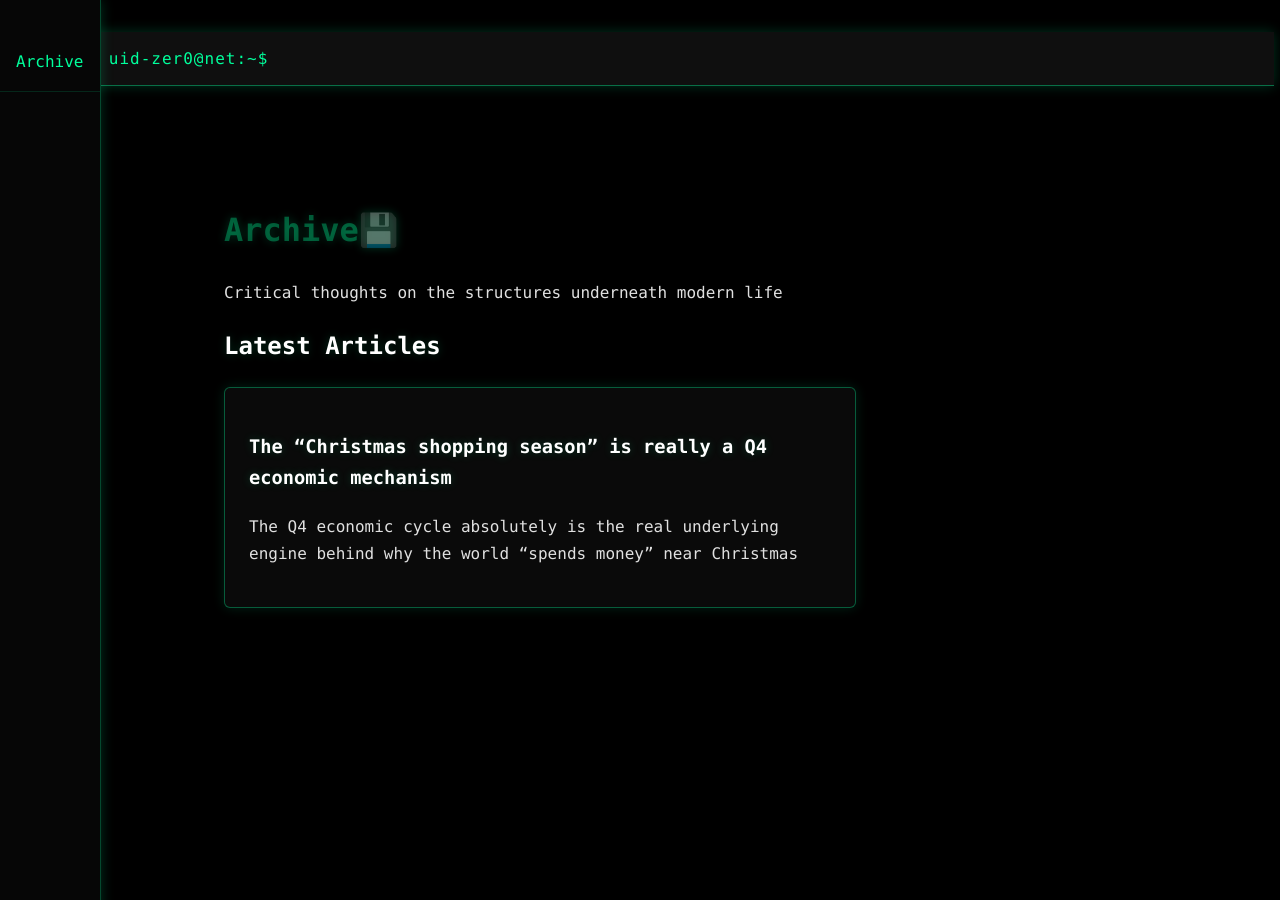
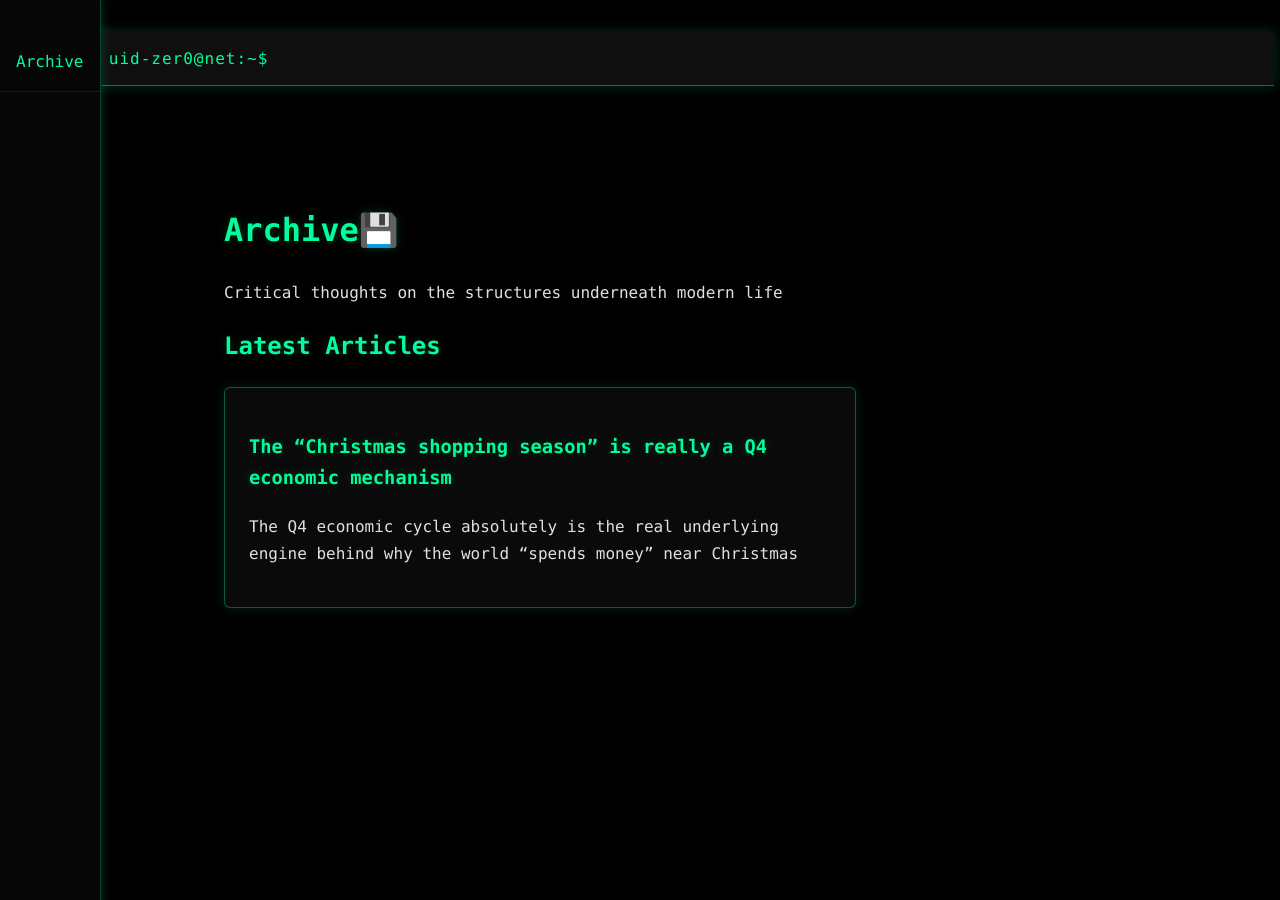
Before and after one commit to UID-ZER0/uid-zer0.github.io, a Jekyll site: the page built from index.md, in a window 1280 px wide. Built offline with Jekyll 4.4.1, drawn with Linux system fonts in a browser that asks for light colours.

Commit message:
Update style.css

```diff
--- a/assets/css/style.css
+++ b/assets/css/style.css
@@ -14,11 +14,11 @@ a:hover {
   text-shadow: 0 0 8px #00ff9c;
 }
 h1 {
-  color: #00ff9c55;
+  color: #00ff9c;
   text-shadow: 0 0 10px #00ff9c33;
 }
 h2, h3, h4 {
-  color: #ffffff;
+  color: #00ff9c;
   text-shadow: 0 0 10px #00ff9c33;
 }
 ul {
@@ -55,7 +55,7 @@ li {
 }
 .post-card h1 {
   margin-top: 0;
-  color: #00ff9c55;
+  color: #00ff9c;
   text-shadow: 0 0 12px #00ff9c33;
 }
 .post-content p {
@@ -70,7 +70,7 @@ li {
 .post-content h3,
 .post-content h4 {
   margin-top: 2rem;
-  color: #00ff9c55;
+  color: #00ff9c;
   text-shadow: 0 0 6px #00ff9c33;
 }
 
```
